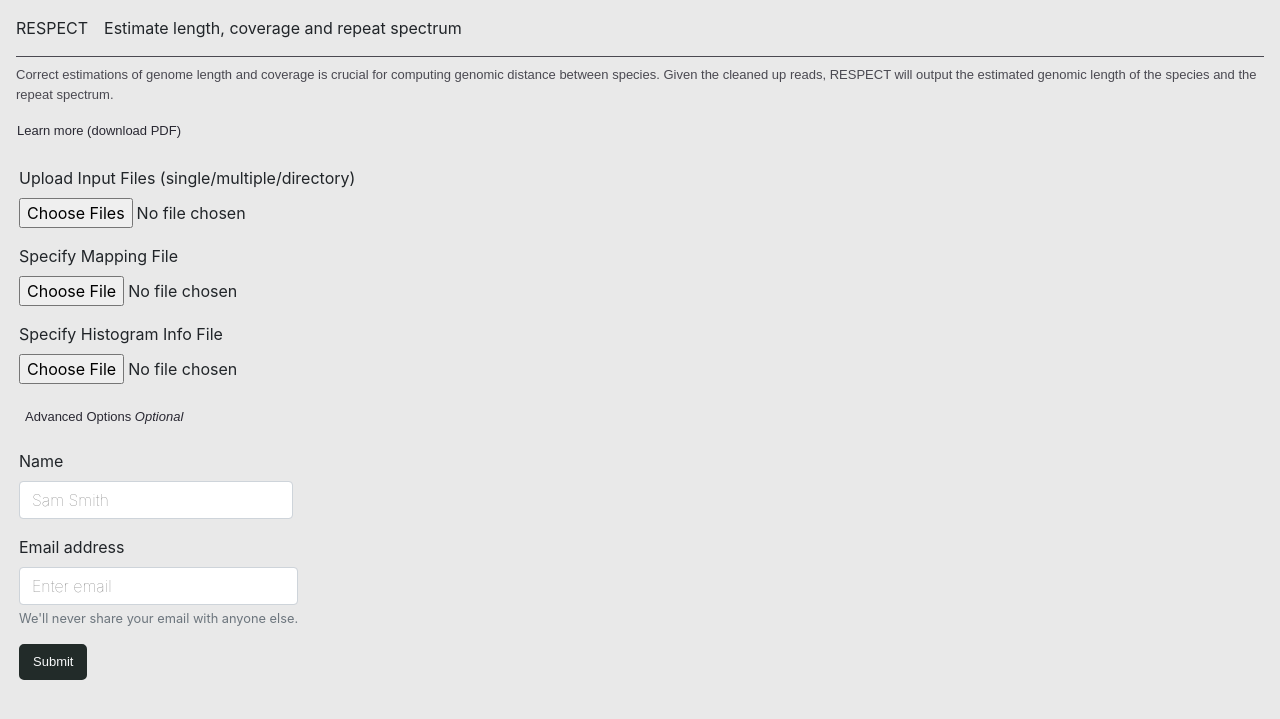
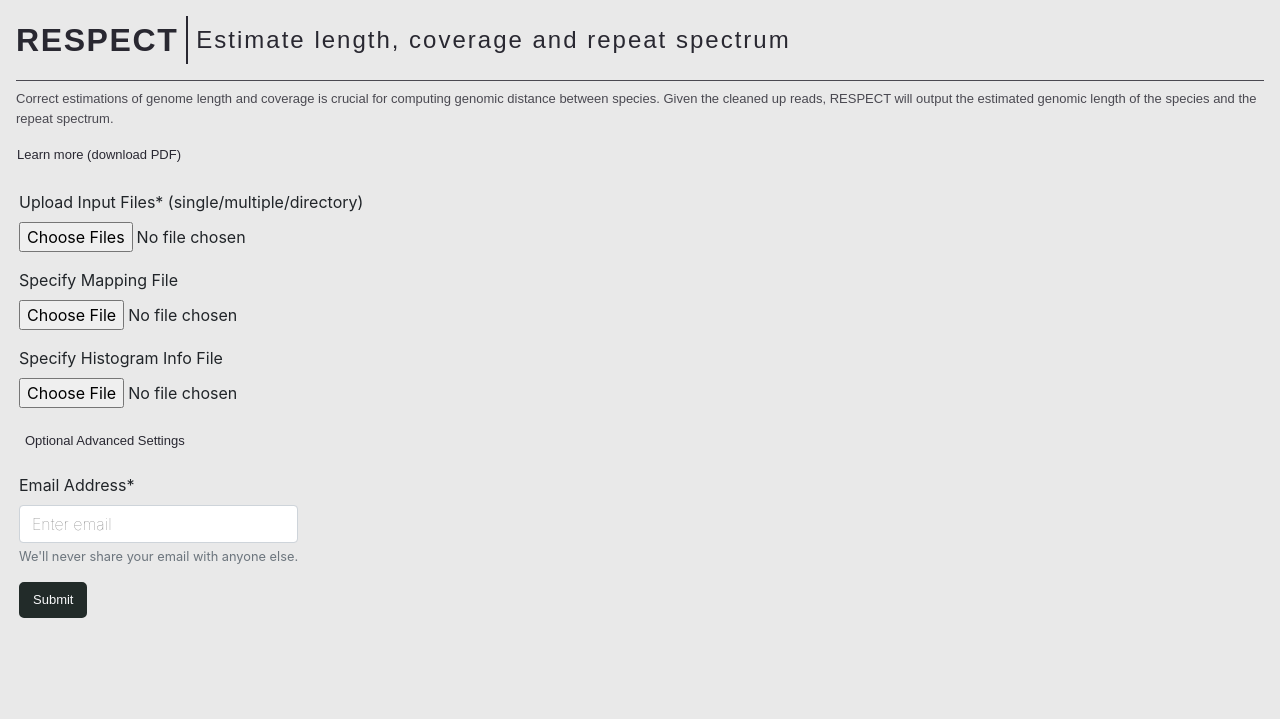
Before and after one commit to sarahki511/senior-design, a Flask app: page /respect in a window 1280 px wide. Shown: the part 59-778 px from the top of the page. Run offline with Flask 2, Linux system fonts and the light colour scheme; some libraries are stand-ins or nearby versions; some web fonts are replaced.

Commit message:
finished sending email, and makes sure that the user puts in valid files and email before submitting

```diff
--- a/app/static/scss/styles.scss
+++ b/app/static/scss/styles.scss
@@ -8,6 +8,25 @@ $body-bg: #e9e9e9;
 
 .navbar-dark .navbar-nav .nav-link{
   color: #DDD3C3 !important;
+}
+
+#inside_tool_title {
+  color: #292831 !important;
+  font-size: xx-large;
+  font-family: "acumin-pro",sans-serif !important;
+  font-weight: 700 !important;
+  font-style: normal !important;
+  border-right: 2px solid #292831;
+  letter-spacing: .1rem;
+}
+
+#inside_tool_b_Desc {
+  color: #292831 !important;
+  font-size: x-large;
+  font-family: "acumin-pro",sans-serif !important;
+  font-weight: 400 !important;
+  font-style: normal !important;
+  letter-spacing: 2px;
 }
 
 #arrow:hover {
--- a/app/templates/respect.html
+++ b/app/templates/respect.html
@@ -9,14 +9,36 @@ Given the cleaned  up reads, RESPECT will output the estimated genomic length of
 {%endblock%}
 
 {%block content%}
+
+    {% with messages = get_flashed_messages(with_categories=true) %}
+    {% if messages %}
+        {% for cat, msg in messages %}
+            <div class="alert alert-{{ cat }}">{{ msg }}</div>
+        {% endfor %}
+    {% endif %}
+    {% endwith %}
+    <!-- {% with messages = get_flashed_messages() %}
+        {% if messages %}
+            {% for msg in messages %}
+             <div class="alert alert-warning alert-dismissible fade show" role="alert">
+                {{msg}}
+                <button type="button" class="close" data-dismiss="alert" aria-label="Close">
+                  <span aria-hidden="true">&times;</span>
+                </button>
+              </div>
+            {% endfor %}
+        {% endif %}
+    {% endwith %}-->
 {%endblock%}
 
 {%block uploads%}
 <script>document.getElementById('form-param').setAttribute('action', '/respect')</script>
 <div class = "form-row">
     <div class="form-group">
-        <label for="file">Upload Input Files (single/multiple/directory)</label>
-        <input type="file" webkitdirectory mozdirectory name = "folder" multiple id = "file" class = "inputFile form-control-file"/>
+        <label for="file">Upload Input Files* (single/multiple/directory)</label>
+        <input type="file" webkitdirectory mozdirectory name = "folder" multiple id = "file" class = "inputFile form-control-file" required/>
+        <div class="invalid-feedback">No selected folder</div>
+
     </div>
 </div>
 <div class = "form-row">
@@ -35,7 +57,7 @@ Given the cleaned  up reads, RESPECT will output the estimated genomic length of
 
 <p class="px-0 mx-0">
     <a class="px-0 mx-0 jumbo-desc btn btn-link btn-md" data-toggle="collapse" href="#extraForm" role="button" aria-expanded="false" aria-controls="extraForm">
-      Advanced Options <i>Optional</i>
+      Optional Advanced Settings
     </a>
 </p>
 <div class="collapse" id="extraForm">
--- a/app/templates/toolbase.html
+++ b/app/templates/toolbase.html
@@ -4,6 +4,29 @@
 {% block title %}{{title}}{%endblock%}
 
 {%block body%}
+<script>
+    // Disable form submissions if there are invalid fields
+    (function() {
+      'use strict';
+      window.addEventListener('load', function() {
+        // Get the forms we want to add validation styles to
+        var forms = document.getElementsByClassName('needs-validation');
+        // Loop over them and prevent submission
+        var validation = Array.prototype.filter.call(forms, function(form) {
+        //   when submitted and check if test passed
+          form.addEventListener('submit', function(event) {
+            // if no -> prevent submission
+            if (form.checkValidity() === false) {
+              event.preventDefault();
+              event.stopPropagation();
+            }
+            // if yes -> add class "was-validated"
+            form.classList.add('was-validated');
+          }, false);
+        });
+      }, false);
+    })();
+</script>
     <body>
         <div class = "container-fluid">
             <div class="d-flex ml-3 flex-column">
@@ -18,22 +41,24 @@
                     <a class = "py-2 px-0 jumbo-desc btn btn-link btn-md" href="#">Learn more (download PDF)</a>
                 </div>
             </div>
+            {%block content%}
+            {%endblock%}
             <div class="d-flex m-3 flex-column">
-                    <form class = "px-2 needs-validation" id="form-param" novalidate method = "POST" enctype="multipart/form-data">
+                    <form class = "px-2 needs-validation" id="form-param" method = "POST" enctype="multipart/form-data" novalidate>
                         {%block uploads%}{%endblock%}
+                        <!-- <div class = "form-row">
+                            <div class="form-group">
+                                <label for="getUserName">Name</label>
+                                <input type="text" name = "getUserName" class="form-control" id="getUserName" placeholder="Sam Smith">
+                            </div>
+                        </div> -->
                         <div class = "form-row">
                             <div class="form-group">
-                                <label for="getUserName">Name</label>
-                                <input type="text" name = "getUserName" class="form-control" id="getUserName" placeholder="Sam Smith" required>
-                                <div class="valid-feedback">
-                                Looks good!
+                                <label for="userEmail">Email Address*</label>
+                                <input type="email" name = "userEmail" class="form-control" id="userEmail" aria-describedby="emailHelp" placeholder="Enter email" required>
+                                <div class="invalid-feedback">
+                                    Please enter a valid email address.
                                 </div>
-                            </div>
-                        </div>
-                        <div class = "form-row">
-                            <div class="form-group">
-                                <label for="userEmail">Email address</label>
-                                <input type="email" name = "userEmail" class="form-control" id="userEmail" aria-describedby="emailHelp" placeholder="Enter email">
                                 <small id="emailHelp" class="form-text text-muted">We'll never share your email with anyone else.</small>
                             </div>
                         </div>
--- a/app/tools.py
+++ b/app/tools.py
@@ -17,7 +17,9 @@ def sendEmail(timestamp, email, output_dir, result_dir):
     msg['From'] = sendAddress
     msg['Subject'] = 'Skmer: your results are ready'
     link = url_for("result",  result_dir=result_dir, _external= True)
-    body = MIMEText("You can see your results in {}".format(link), 'html', 'utf-8')
+    bodyInfo = "Dear User,\n We have succesfully ran the software.\n You can either visualize your results through this link: {}.\n\
+        We have also attached the results in this email.\n".format(link)
+    body = MIMEText(bodyInfo, 'html', 'utf-8')
     msg.attach(body)  # add message body (text or html)
 
     for f in files:  # add files to the message
--- a/app/views.py
+++ b/app/views.py
@@ -51,6 +51,7 @@ def consult():
 # upload and run code for respect
 @app.route("/respect", methods=('GET', 'POST'))
 def respect():
+	ext = "txt, csv, hist, fa, fq, fastq, fna, fasta"
 	if request.method == 'POST':
 		if 'folder' not in request.files:
 			print("is it here?")
@@ -80,6 +81,10 @@ def respect():
 				uploaded = os.path.join(app.config['IMAGE_UPLOADS'],timestamp, filename)
 				file.save(uploaded)
 				print(filename)
+			# if extension is not acceptable
+			else:
+				flash("Unacceptable extension. Only accept: {}".format(ext + "and .gz version"), 'warning')
+				return redirect(request.url)
 
 
 	   ## for histogram info file
@@ -93,20 +98,30 @@ def respect():
 				print("Need Histogram Info File")
 				flash('No file uploaded')
 				return redirect(request.url)
+			# if there is an input file and the file extension is acceptable
 			if h_file and allowedFile(h_file.filename):
 				hist_info_filename = secure_filename(h_file.filename)
 				uploaded = os.path.join(app.config['IMAGE_UPLOADS'],timestamp, hist_info_filename)
 				h_file.save(uploaded)
 				print(hist_info_filename + ' saved as histogram info file')
+			# if exension is not acceptable
+			else:
+				flash("Unacceptable extension. Only accept: {}".format(ext + "and .gz version"), 'warning')
+				return redirect(request.url)
 		##for mapping file
 		if 'mapping-file' in request.files:
 			m_file = request.files['mapping-file']
+			# if mapping file is accepted
 			if m_file.filename != '' and allowedFile(m_file.filename):
 				hasMapping = True
 				mapping_filename = secure_filename(m_file.filename)
 				uploaded = os.path.join(app.config['IMAGE_UPLOADS'],timestamp, mapping_filename)
 				m_file.save(uploaded)
 				print(mapping_filename + ' saved as mapping file')
+			# if file format is not accepted
+			elif m_file.filename != '':
+				flash("Unacceptable extension. Only accept: {}".format(ext + " and .gz version"), 'warning')
+				return redirect(request.url)
 		#making outputs folder
 		if not os.path.exists(timestamp+'_results'):
 			os.makedirs(os.path.join(app.config['IMAGE_UPLOADS'],timestamp+'_results'),exist_ok=True)
@@ -125,27 +140,27 @@ def respect():
 			c = "respect -d {0} -m {1} -I {2} -N 10 --debug -o {3}".format(input_dir,input_dir+'/'+mapping_filename, input_dir+'/'+hist_info_filename ,output_dir)
 
 		#runs respect
+		flash("Successfully Uploaded Files! This might take a while. You can safely exit out of this page", "info")
 		run_respect(c)
+		# send email when the respect is done running
 		email = request.form.get('userEmail')
 		getResultdir = timestamp+'_results'
 		tools.sendEmail(timestamp, email, output_dir, getResultdir)
 
-		# return result(output_dir, getResultdir)
 		return redirect(url_for("result", result_dir = getResultdir))
 		# return render_template("results.html", title = "RESULT", id = "result", name = output_dir)
 		# return redirect(url_for('run_respect', command=c))
 		# return redirect(url_for('pending'))
 		# return redirect(url_for('download_file', name=filename))
 	return render_template("respect.html", title = "RESPECT", id = "respect")
-	#
 
+# generate a result url -> display after done running a tool
 @app.route("/result/<result_dir>")
-# def result(output_dir, result_dir):
 def result(result_dir):
 	# link = url_for('result', result_dir=result_dir, _external= True)
 	# tools.sendEmail(timestamp, email, output_dir, result_dir)]
 	output_dir = os.path.join(app.config['IMAGE_UPLOADS'], result_dir)
-	return render_template("results.html", title = "RESULT", id = "result", name = output_dir)
+	return render_template("results.html", title = "RESULT", id = "result", name = output_dir + "/")
 
 def run_respect(command):
 	# return 'Hello World'
@@ -216,6 +231,18 @@ def getForm(currentPg):
 # return true or false
 def allowedFile(filename):
 	# if the filename has '.' and the word after the '.'
+
+	if '.' in filename:
+		ext = filename.rsplit('.',1)[1].lower()
+		upper = filename.rsplit('.',1)[0]
+	# already invalid so return false
+	else:
+		return 0
+	# if zipped, check if the ext is valid before gz
+	if ext == "gz":
+		return upper.rsplit('.',1)[1].lower() in app.config['ALLOWED_EXTENSIONS']
 	# is in allowedExtension -> return true
-	return '.' in filename and \
-		filename.rsplit('.',1)[1].lower() in app.config['ALLOWED_EXTENSIONS']
+	return ext in app.config['ALLOWED_EXTENSIONS']
+	# '.' in filename and \
+	# 	(filename.rsplit('.',1)[1].lower() in app.config['ALLOWED_EXTENSIONS']) \
+	# 		# or filename.rsplit('.')[1].lower() + ".gz" in app.config['ALLOWED_EXTENSIONS'] )
```
Also changed, not shown: app/static/scss/styles.css, 6 other files.
